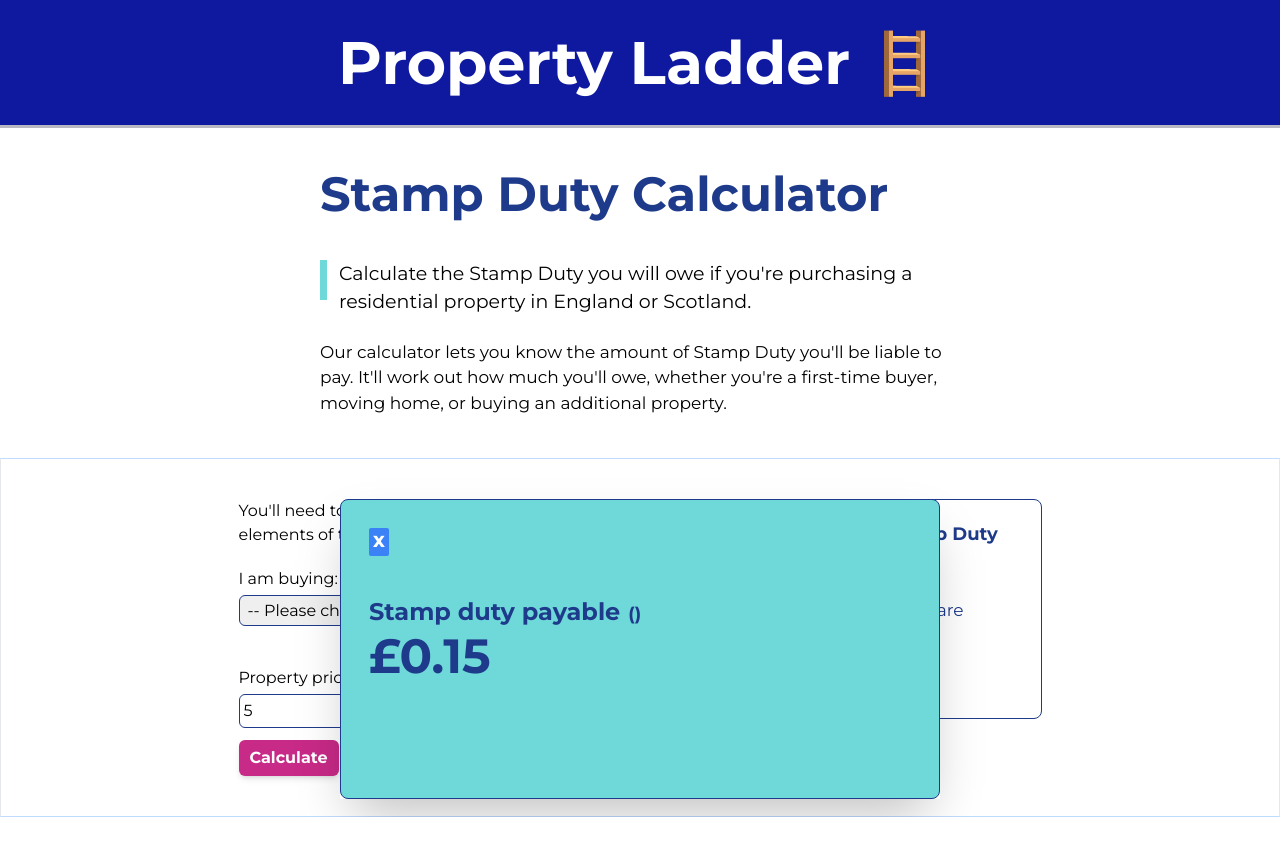
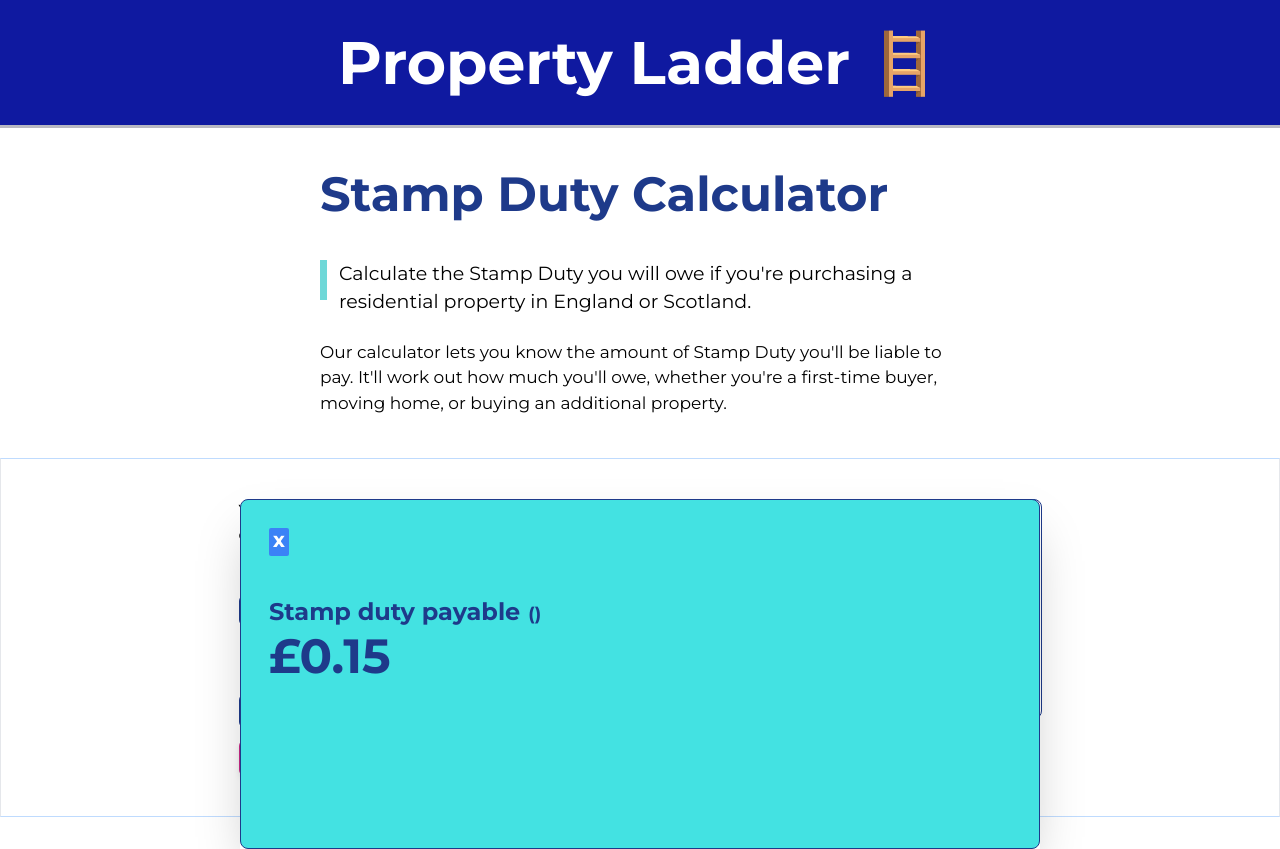
Before and after one commit to BlakeLawrence/property-ladder, a React (Vite) app: page / in a window 1280 px wide. Both pictures are taken after typing "5" into the empty fields and a click on the button "Calculate". Before the commit the page ends 817 px from the top, so only its background shows below. Built offline with nearby package versions, Linux system fonts and the light colour scheme.

Commit message:
results card width

```diff
--- a/src/components/Calculator.jsx
+++ b/src/components/Calculator.jsx
@@ -20,7 +20,7 @@ export const Calculator = ({
     <>
       <div className="flex flex-col w-[300px]">
         <p>
-          You&apos;ll need to select and input both elements of this form to get
+          You&apos;ll need to select and fill both elements of this form to get
           a result.
         </p>
         <label className="mt-5" htmlFor="home-type">
--- a/src/components/Results.jsx
+++ b/src/components/Results.jsx
@@ -2,7 +2,7 @@ import { wordChoice } from "../helpers/helpers";
 
 export const Results = ({ setStampDuty, stampDuty, buyerStatus, setPrice }) => {
   return (
-    <div className="p-7 bg-[#6FD8D8] w-[600px] h-[300px] rounded-lg border border-blue-900">
+    <div className="p-7 bg-[#43e2e2] w-[800px] h-[350px] rounded-lg border border-blue-900">
       <button
         className="text-[#ffff] font-extrabold bg-blue-500 px-1 py-0.5 rounded-sm"
         onClick={() => {
```
